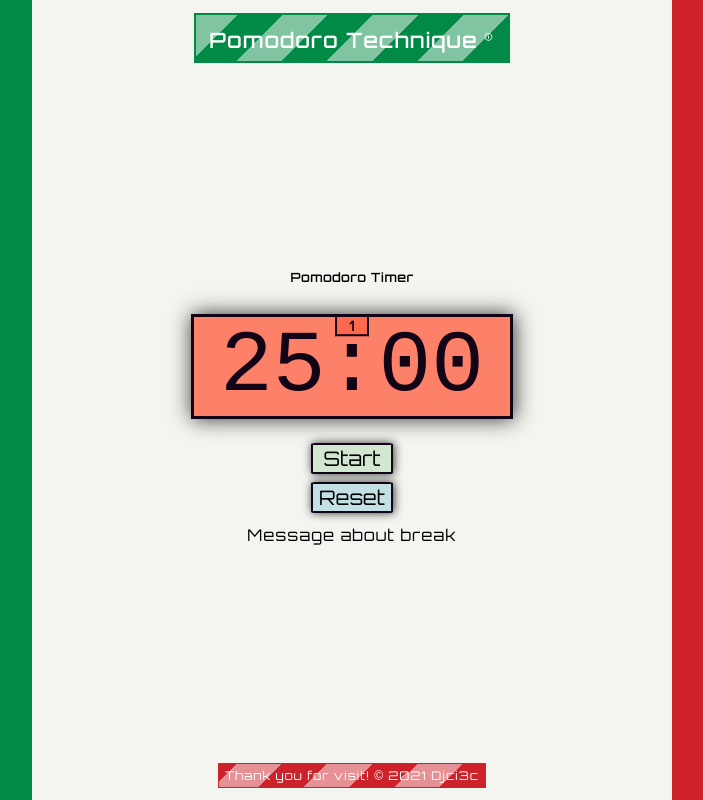
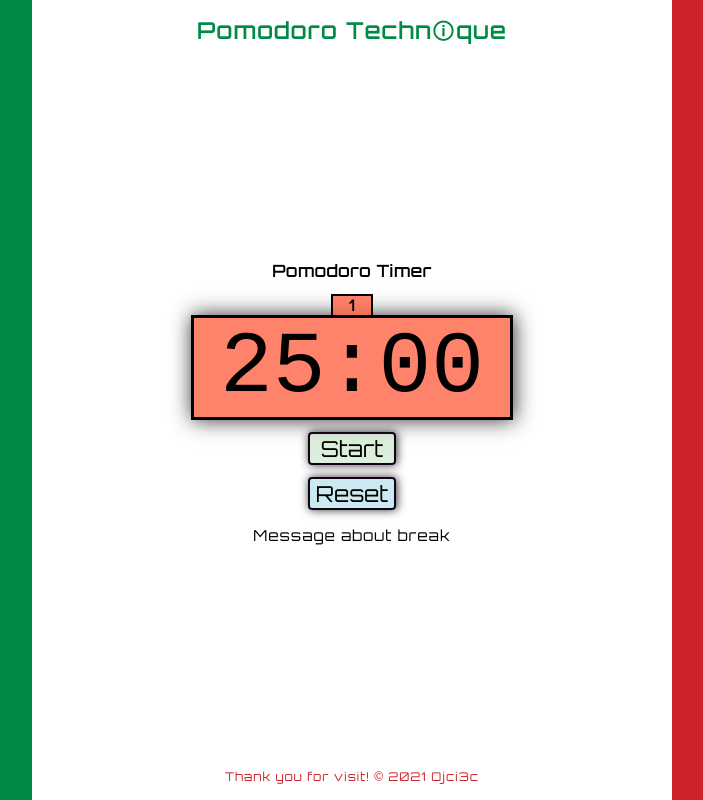
Before and after one commit to PawelGargula/Pomodoro-Technique, a plain HTML site: page index.html in a window 1280 px wide. Shown: the whole page, without its empty margins (288-991 px from the left). Drawn offline with Linux system fonts and the light colour scheme.

Commit message:
Just style update

```diff
--- a/index.html
+++ b/index.html
@@ -1,17 +1,25 @@
 <!DOCTYPE html>
 <html lang="en">
-
   <head>
     <meta charset="UTF-8" />
     <meta http-equiv="X-UA-Compatible" content="IE=edge" />
     <meta name="viewport" content="width=device-width, initial-scale=1.0" />
     <title>Pomodoro Technique</title>
-    <meta name="description"
-        content="A time management. Method developed by Francesco Cirillo in the late 1980s. The technique uses a timer to break down work into intervals, traditionally 25 minutes in length, separated by short breaks." />
-    <meta name="keywords" content="pomodoro, technique, timer, time, menagement" />
+    <meta
+      name="description"
+      content="A time management. Method developed by Francesco Cirillo in the late 1980s. The technique uses a timer to break down work into intervals, traditionally 25 minutes in length, separated by short breaks."
+    />
+    <meta
+      name="keywords"
+      content="pomodoro, technique, timer, time, menagement"
+    />
     <meta name="author" content="Paweł Gargula" />
 
-    <link href='https://fonts.googleapis.com/css?family=Orbitron' rel='stylesheet' type='text/css'>
+    <link
+      href="https://fonts.googleapis.com/css?family=Orbitron"
+      rel="stylesheet"
+      type="text/css"
+    />
 
     <link rel="stylesheet" href="style.css" />
 
@@ -23,10 +31,14 @@
       <div class="content-container">
         <header>
           <h1 class="page-logo">
-                    Pomodoro Technique<sup>
-                        <a class="info" title="Wiki" href="https://en.wikipedia.org/wiki/Pomodoro_Technique"
-                            rel="noopener" target="_blank">&#x1F6C8;</a>
-                    </sup>
+            Pomodoro Techn<a
+              class="info"
+              title="Wiki"
+              href="https://en.wikipedia.org/wiki/Pomodoro_Technique"
+              rel="noopener"
+              target="_blank"
+              >&#x1F6C8;</a
+            >que
           </h1>
         </header>
 
@@ -59,5 +71,4 @@
       </div>
     </div>
   </body>
-
 </html>
--- a/style.css
+++ b/style.css
@@ -19,7 +19,6 @@
   display: flex;
   height: 100vh;
   width: 100vw;
-  background-color: var(--italian-white-color);
 }
 
 .full-screen-container::before {
@@ -43,24 +42,15 @@
 }
 
 .page-logo {
-  color: white;
+  color: var(--italian-green-color);
   margin-bottom: 0;
-  font-size: 2.5vh;
+  font-size: 22px;
   letter-spacing: 2px;
-  padding: 1vh 1vw;
-  border: 2px solid var(--italian-green-color);
-  background-color: var(--italian-green-color);
-  background-image: repeating-linear-gradient(
-    -45deg,
-    transparent 0 4vh,
-    rgba(255, 255, 255, 0.5) 4vh 8vh
-  );
 }
 
 .info {
-  font-size: 0.5em;
   font-weight: normal;
-  color: white;
+  color: hsl(150, 100%, 26%);
   text-decoration: none;
 }
 
@@ -69,7 +59,7 @@
 }
 
 .info:focus-visible {
-  outline: 0.3vh dashed white;
+  outline: 2px dashed tomato;
 }
 
 .pomodoro-timer {
@@ -80,32 +70,31 @@
 
 .timer-logo {
   margin-top: 0;
-  font-size: 1.5vh;
+  font-size: 16px;
   letter-spacing: 1px;
 }
 
 .counter {
   z-index: 1;
-  font-size: 1.7vh;
+  font-size: 15px;
   font-weight: 600;
-  color: var(--font-color);
+  color: black;
   background-color: hsl(9, 100%, 64%, 0.8);
-  border-bottom: 0.3vh solid var(--font-color);
-  border-left: 0.3vh solid var(--font-color);
-  border-right: 0.3vh solid var(--font-color);
-  padding: 0 1.5vh;
-  transform: translateY(calc(100% + 0.4vh));
+  border-top: 2px solid black;
+  border-left: 2px solid black;
+  border-right: 2px solid black;
+  padding: 0 16px;
 }
 
 .clock {
-  margin-bottom: 2vh;
+  margin-bottom: 12px;
   display: flex;
   background-color: hsl(9, 100%, 64%, 0.8);
-  color: var(--font-color);
+  color: black;
   font-family: "Courier New", Courier, monospace;
-  font-size: 11vh;
+  font-size: 88px;
   padding: 0 2vw;
-  border: 0.4vh solid var(--font-color);
+  border: 3px solid black;
   -webkit-box-shadow: 1px 0px 20px 0px rgba(50, 50, 50, 1);
   -moz-box-shadow: 1px 0px 20px 0px rgba(50, 50, 50, 1);
   box-shadow: 1px 0px 20px 0px rgba(50, 50, 50, 1);
@@ -123,23 +112,23 @@
 .clock:focus-visible {
   background-image: repeating-linear-gradient(
     -45deg,
-    transparent 0 4vh,
-    rgba(255, 255, 255, 0.5) 4vh 8vh
+    transparent 0 48px,
+    rgba(255, 255, 255, 0.5) 48px 96px
   );
 }
 
 button:focus-visible {
-  outline: 0.3vh dashed white;
+  outline: none;
 }
 
 .button-group > button {
   display: block;
   width: 100%;
-  margin: 1vh 0;
-  font-size: 2.5vh;
+  margin-bottom: 12px;
+  font-size: 22px;
   font-family: 'Orbitron', sans-serif;
   border: 2px solid var(--font-color);
-  border-radius: 5%;
+  border-radius: 4px;
   cursor: pointer;
   transition-duration: 0.3s;
   -webkit-box-shadow: 1px 0px 10px 0px rgba(50, 50, 50, 1);
@@ -182,27 +171,20 @@
 button.reset:focus-visible {
   background-image: repeating-linear-gradient(
     -45deg,
-    transparent 0 1vh,
-    white 1vh 2vh
+    transparent 0 11px,
+    white 11px 22px
   );
 }
 
 .message {
   margin-top: 0.5vh;
-  font-size: 2vh;
+  font-size: 15px;
   letter-spacing: 1px;
 }
 
 .footer {
-  color: white;
+  color: var(--italian-red-color);
   font-size: 12px;
   letter-spacing: 1px;
   padding: 0.5vh 0.5vw;
-  border: 1px solid var(--italian-red-color);
-  background-color: var(--italian-red-color);
-  background-image: repeating-linear-gradient(
-    -45deg,
-    transparent 0 4vh,
-    rgba(255, 255, 255, 0.5) 4vh 8vh
-  );
 }
```
Lines whose indentation alone changed are shown as unchanged.
